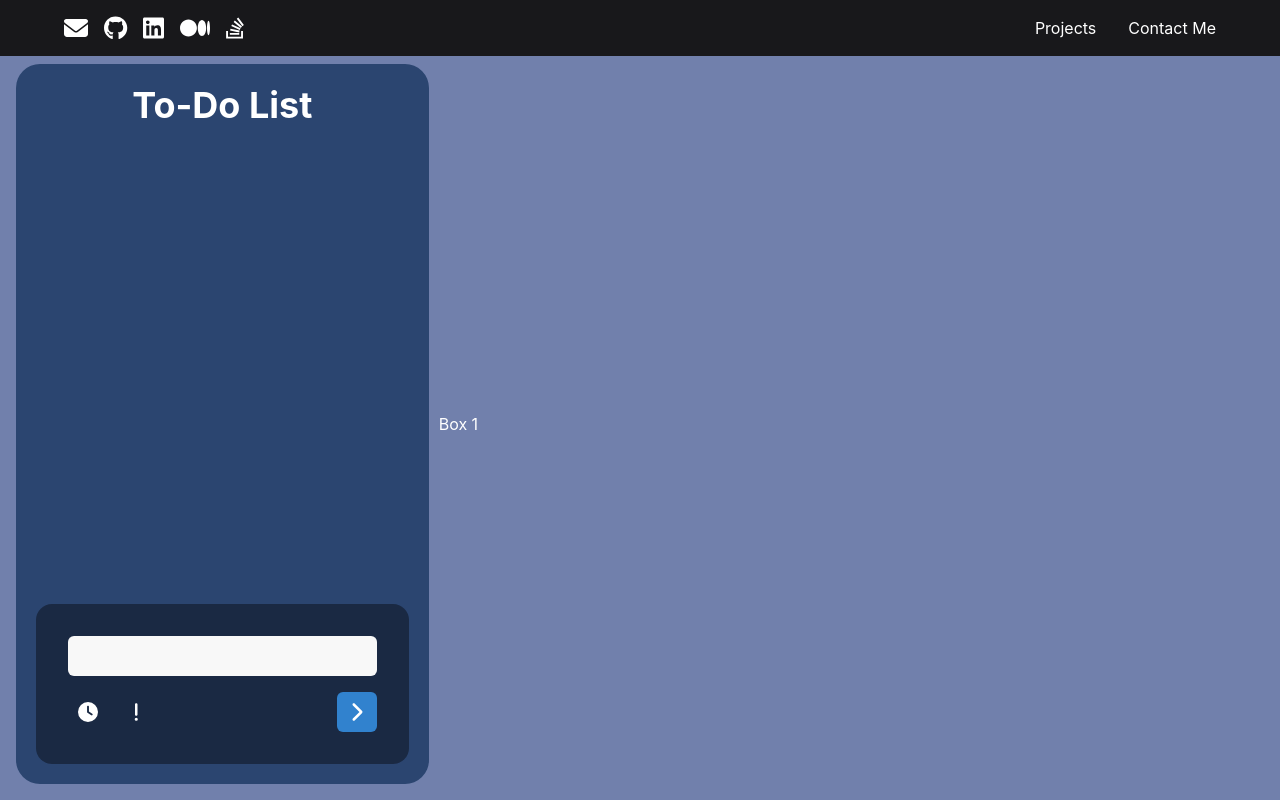
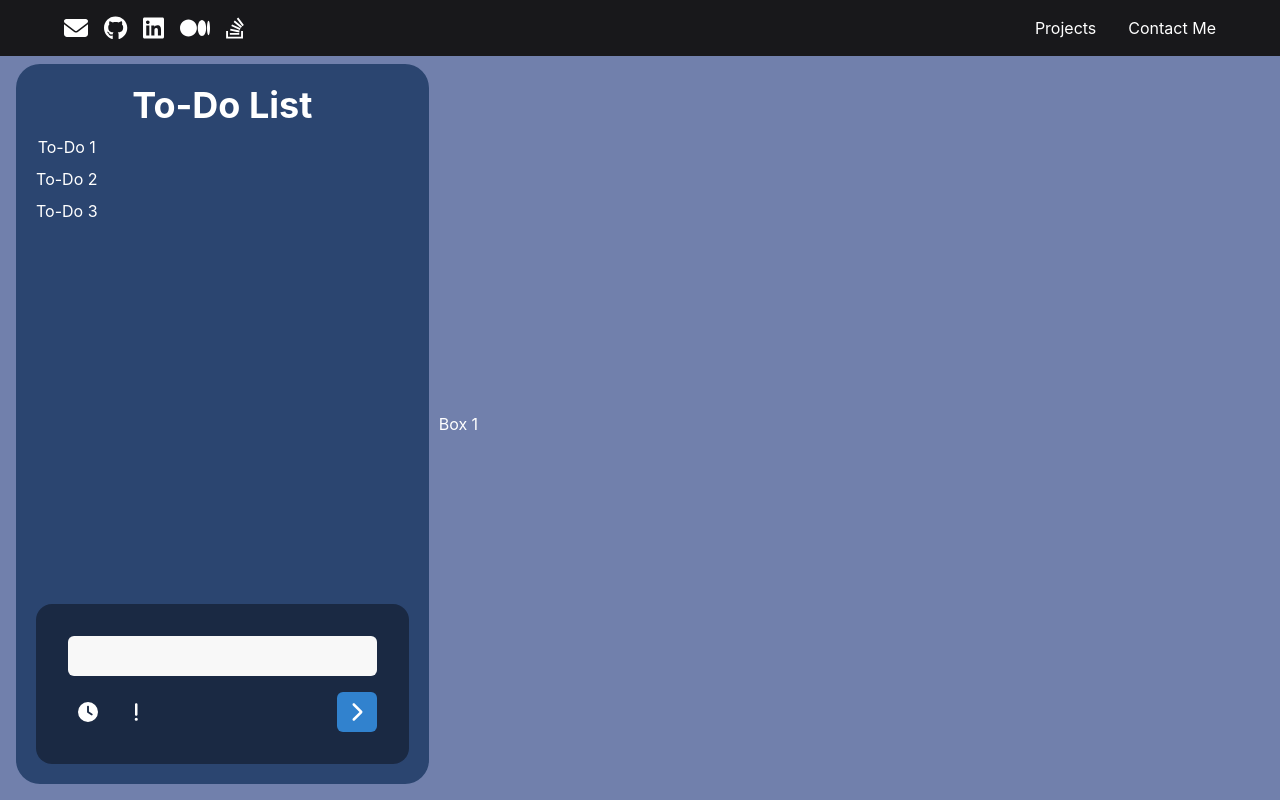
Before and after one commit to Ale-1508/todo-matcha, a React (Create React App) app: page / in a window 1280 px wide. Built offline with nearby package versions, Linux system fonts and the light colour scheme.

Commit message:
Added ToDoList component

```diff
--- a/src/components/ToDo/ToDo.tsx
+++ b/src/components/ToDo/ToDo.tsx
@@ -3,6 +3,7 @@ import { useToDoContext } from '../../context/toDoContext';
 import colors from "../../context/colors";
 
 import AddToDo from "./AddToDo";
+import ToDoList from "./ToDoList";
 
 interface Props {
   boxStyle: object,
@@ -26,12 +27,7 @@ const ToDo = ( props:Props ) => {
       >
         <VStack height="100%" width="100%" justifyContent="space-between">
           <Heading as="h2">To-Do List</Heading>
-          <Flex
-            flex="1"
-            bg="transparent"
-            height="100%"
-            width="100%"
-          />
+          <ToDoList/>
           <AddToDo />
         </VStack>
       </Flex>
--- /dev/null
+++ b/src/components/ToDo/ToDoContainer.tsx
@@ -0,0 +1,20 @@
+import { Box, Text } from "@chakra-ui/react";
+
+interface Props {
+  toDo: ToDo,
+}
+
+interface ToDo {
+  name: string,
+  due: Date,
+  important: boolean,
+}
+
+const ToDoContainer = ( props:Props ) => {
+  //const context = useToDoContext();
+  return (
+    <Text>{props.toDo.name}</Text>
+  );
+}
+
+export default ToDoContainer;
--- a/src/components/ToDo/ToDoList.tsx
+++ b/src/components/ToDo/ToDoList.tsx
@@ -1 +1,48 @@
-export {}
+import { IconButton, Flex, Text, VStack, HStack } from "@chakra-ui/react";
+//import { useToDoContext } from '../../context/toDoContext';
+import colors from "../../context/colors";
+import ToDoContainer from "./ToDoContainer";
+
+interface ToDo {
+  name: string,
+  due: Date,
+  important: boolean,
+}
+
+const toDoList : ToDo[] = [
+  {
+    name: "To-Do 1",
+    due: new Date(2024, 8, 10),
+    important: true,
+  },
+  {
+    name: "To-Do 2",
+    due: new Date(2024, 8, 15),
+    important: false,
+  },
+  {
+    name: "To-Do 3",
+    due: new Date(2024, 6, 15),
+    important: false,
+  },
+]
+
+const ToDoList = () => {
+  //const context = useToDoContext();
+  return (
+    <Flex
+      flex="1"
+      bg="transparent"
+      height="100%"
+      width="100%"
+    >
+      <VStack>
+        {toDoList.map((item, index) => (
+          <ToDoContainer toDo={item}/>
+        ))}
+      </VStack>
+    </Flex>
+  );
+}
+
+export default ToDoList;
```
